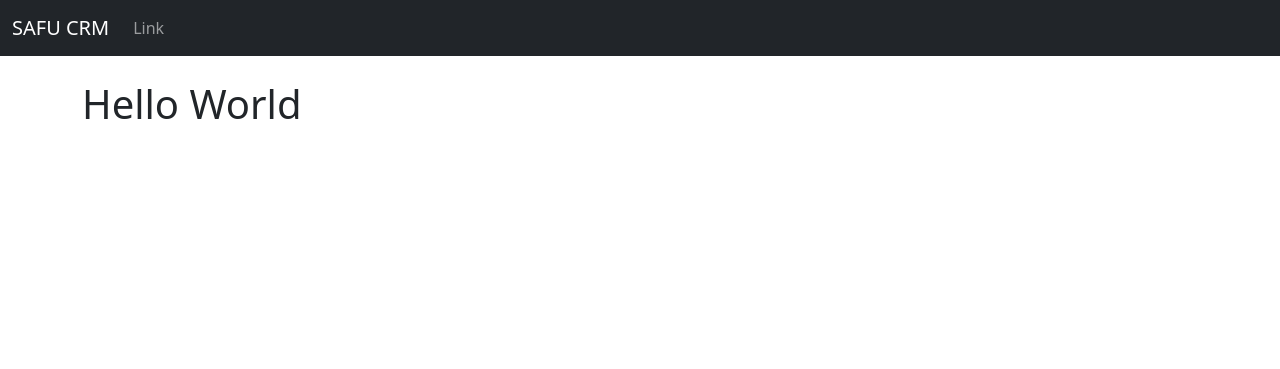
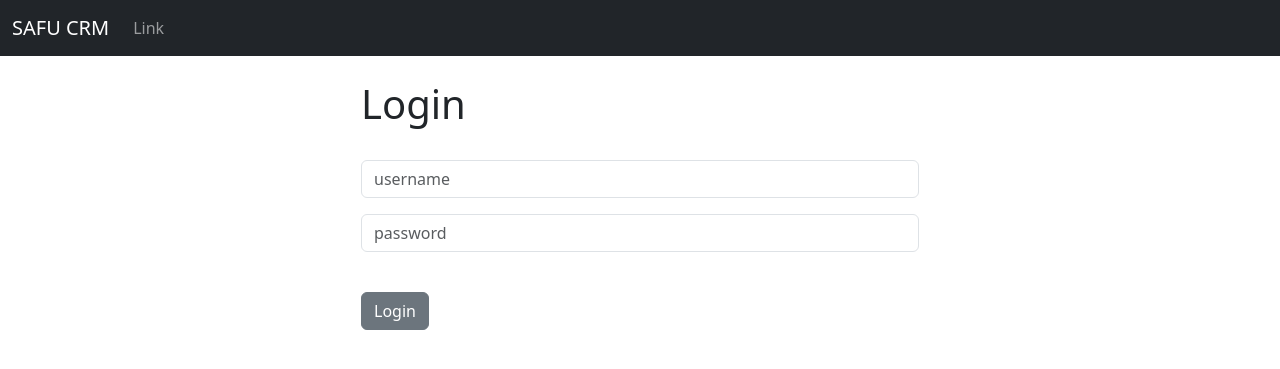
Before and after one commit to WavuaW/MyPractice, a Django app: template Django/demo/myapp/templates/home.html in a window 1280 px wide. Shown: the top 369 px of the page. Run offline with Django 4.2, Linux system fonts and the light colour scheme; the template is opened without the code that fills it, so the values that code supplies are empty; parts of the project's set-up code (start-up, migrations or seed data) failed here and were passed over.

Commit message:
Login Form

```diff
--- a/Django/Portfolio/dcrm/dcrm/website/templates/home.html
+++ b/Django/Portfolio/dcrm/dcrm/website/templates/home.html
@@ -1,5 +1,21 @@
 {% extends "base.html" %}
 
 {% block content %}
-    <h1>Hello World</h2>
+    <div class="col-md-6 offset-md-3">
+        <h1>Login</h1>
+    </br>
+        <form method='POST' actions="{% url "home" %}">
+            {% csrf_token %}
+            <form>
+                <div class="mb-3">
+                  <input type="text" class="form-control" name="username", placeholder="username" required>
+                </div>
+                <div class="mb-3">
+                  <input type="password" class="form-control" name="password", placeholder="password" required>
+                </div>
+            </br>
+                <button type="submit" class="btn btn-secondary">Login</button>
+              </form>
+        </form>
+    </div>
 {% endblock content %}
--- a/Django/Portfolio/dcrm/dcrm/website/urls.py
+++ b/Django/Portfolio/dcrm/dcrm/website/urls.py
@@ -3,4 +3,6 @@ from . import views
 
 urlpatterns = [
     path('', views.home, name='home'),
+    # path('', views.login_user, name='login'),
+    # path('', views.logout_user, name='logout'),
 ]
```
Also changed, not shown: Django/Portfolio/dcrm/dcrm/website/views.py (+8 -0 lines).
